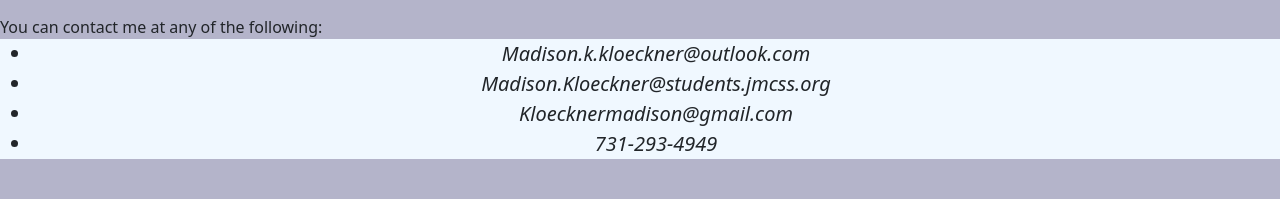
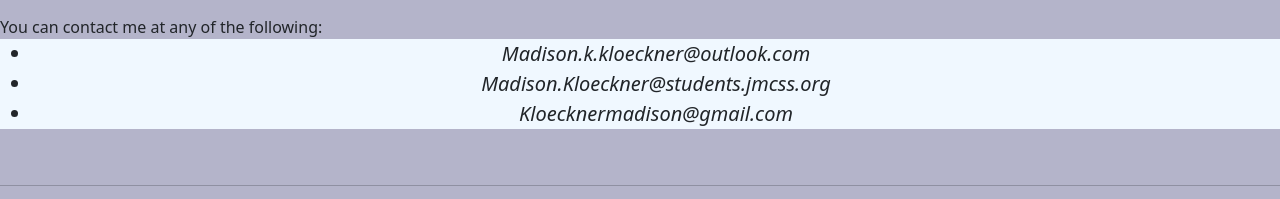
Before and after one commit to JKloeckner/About-me, a plain HTML site: page contact.html in a window 1280 px wide. Shown: the part 83-282 px from the top of the page. Drawn offline with nearby package versions, Linux system fonts and the light colour scheme.

Commit message:
remove num

```diff
--- a/contact.html
+++ b/contact.html
@@ -42,7 +42,7 @@
   <li>Madison.k.kloeckner@outlook.com</li>
   <li>Madison.Kloeckner@students.jmcss.org</li>
   <li>Kloecknermadison@gmail.com</li>
-  <li>731-293-4949</li>
+
   </ul>
   <br>
    <!-- Site footer -->
```
